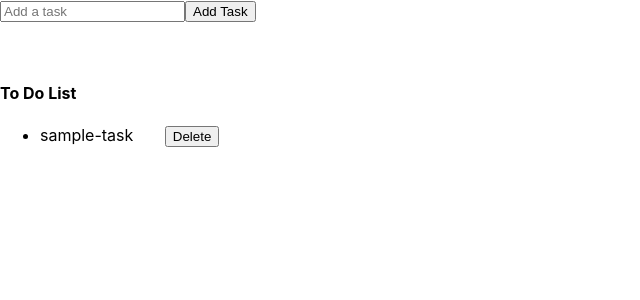
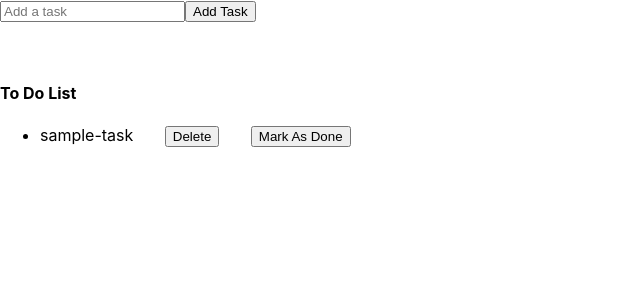
Before and after one commit to anchalnalwale/react-todo-list, a React (Create React App) app: page / in a window 1280 px wide. Shown: the top 300 px of the page, without its empty margins (0-640 px from the left). Built offline with nearby package versions, Linux system fonts and the light colour scheme.

Commit message:
Added more buttons

```diff
--- a/src/Todo.js
+++ b/src/Todo.js
@@ -14,8 +14,25 @@ const Todo = () => {
     setNewTodo(event.target.value);
   };
   let deleteTodo = (id) => {
-        setTodos((prevTodos) => todos.filter((prevTodos) => prevTodos.id != id));
-    };
+    setTodos((prevTodos) => todos.filter((prevTodos) => prevTodos.id != id));
+  };
+  let markAsDone = (id) => {
+        setTodos((prevTodos) =>
+        prevTodos.map((todo) => {
+            if(todo.id==id)
+            {
+                return {
+                    ...todo , isDone: true,
+                };
+            }
+            else
+            {
+                return todo;
+            }
+        })
+      );
+    }
+
   return (
     <div className='flex flex-col justify-center items-center mt-32'>
       <input placeholder="Add a task" type="text" value={newTodo} onChange={updateTodoValue} />
@@ -33,7 +50,7 @@ const Todo = () => {
               &nbsp; &nbsp; &nbsp;  &nbsp;
               <button onClick={() => deleteTodo(todo.id)}>Delete</button>
               &nbsp; &nbsp; &nbsp;  &nbsp;
-              {/* <button onClick={markAsDone}>Mark As Done</button> */}
+              <button onClick={markAsDone}>Mark As Done</button>
             </li>
           ))
         }
```
